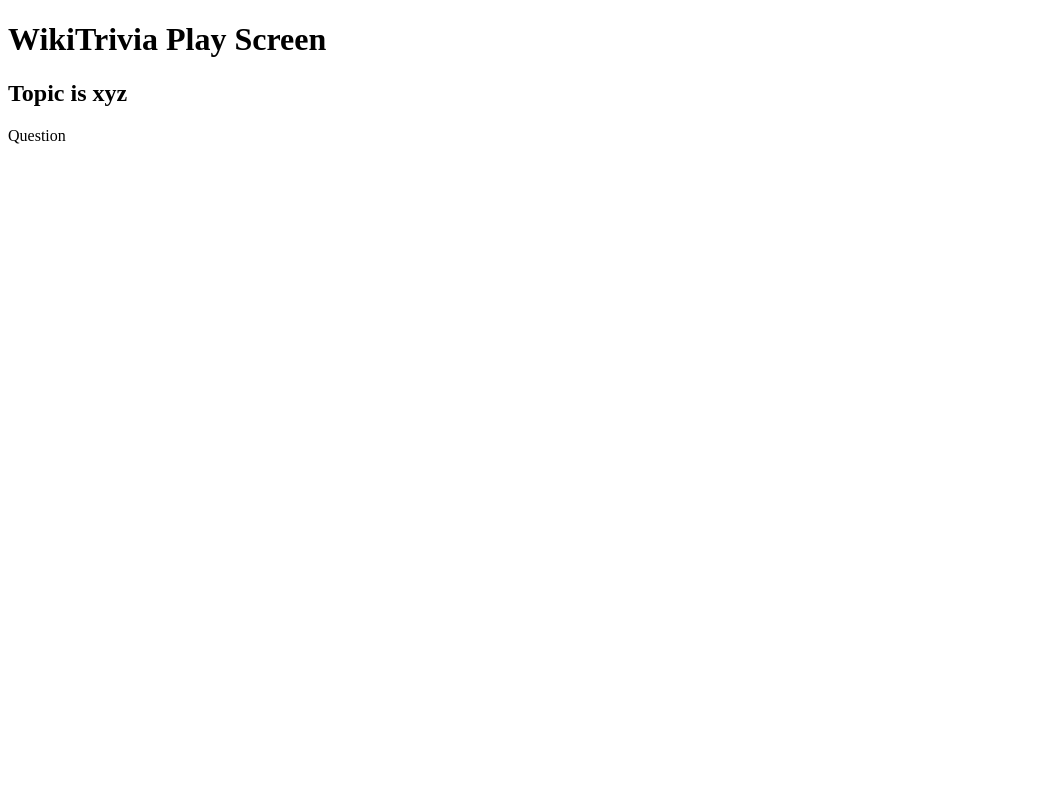
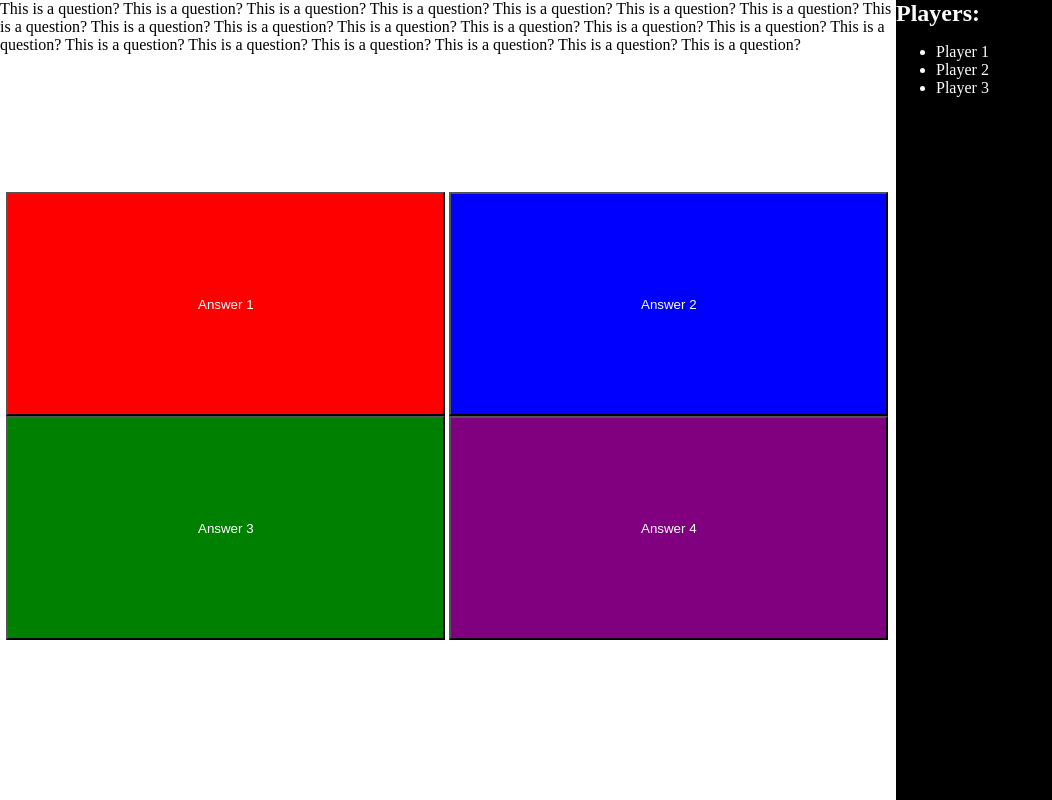
Before and after one commit to jimbot9k/Wikitrivia, a Flask app: page /play in a window 1280 px wide. Shown: the whole page, without its empty margins (0-1052 px from the left). Run offline with Flask 2, Linux system fonts and the light colour scheme; some libraries are stand-ins or nearby versions.

Commit message:
so many things

```diff
--- a/src/index.py
+++ b/src/index.py
@@ -4,7 +4,7 @@ from flask_assets import Environment
 from flask_socketio import SocketIO, emit, join_room, send
 
 app = Flask(__name__)
-socketio = SocketIO(app)
+socketio = SocketIO(app, cors_allowed_origins="*")
 assets = Environment(app)
 
 # Main home page
@@ -13,28 +13,17 @@ def index():
     if request.method == 'GET':
         return render_template("index.html")
     else:
+        type = request.form['type']
         playerName = request.form['name']
-        if ((request.form['type']) == 'Join'):
+        roomID = request.form['room']
+        if (type == 'Join'):
             resp = make_response(render_template("play.html", playerName = playerName))
-        elif ((request.form['type']) == 'Create'):
-            resp = make_response(render_template("create.html", playerName = playerName))
+        elif (type == 'Create'):
+            resp = make_response(render_template("play.html", playerName = playerName))
+        resp.set_cookie('roomID', roomID)
         resp.set_cookie('playerName', playerName)
+        resp.set_cookie('type', type)
         return resp
-
-
-# Create lobby page
-@app.route("/create", methods=['GET', 'POST'])
-def create():
-    playerName = request.cookies.get('playerName')
-    if not playerName:
-        return render_template("index.html")
-    if request.method == 'GET':
-        return render_template("create.html", playerName=playerName)
-    else:
-        if ((request.form['type']) == 'Host'):
-            return render_template("play.html")
-        elif ((request.form['type']) == 'Solo'):
-            return render_template("play.html")
 
 # Play game page
 @app.route("/play", methods=['GET', 'POST'])
@@ -48,6 +37,18 @@ def play():
 def on_connect():
     print("connection attempted.")
 
+@socketio.on('createRoom')
+def create_room(json):
+    print(str(json))
+    send(str(json))
+
+@socketio.on('joinGame')
+def join_game(json):
+    print(json['roomID'])
+    print(json['playerName'])
+
+    send(str(json))
+
 
 if __name__ == '__main__':
     socketio.run(app, debug=True)
--- /dev/null
+++ b/src/static/js/play.js
@@ -0,0 +1,39 @@
+const URL = "http://localhost:5000";
+const playerName = document.cookie.split(';')[0].split('=')[1]
+const roomID = document.cookie.split(';')[1].split('=')[1]
+var socket = io(URL, { autoConnect: false });
+console.log(playerName + " " + roomID)
+
+socket.onAny((event, ...args) => {
+    console.log(event, args);
+});
+
+function updateQuestion() {
+
+}
+
+function updatePlayers() {
+
+}
+
+function sendAnswer() {
+
+}
+
+function createGame() {
+
+}
+
+function joinGame() {
+    const msg = {roomID:roomID, playerName:playerName}
+    socket.emit('joinGame', msg)
+}
+
+function endRound() {
+
+}
+
+
+socket.connect();
+socket.on
+joinGame()
--- /dev/null
+++ b/src/static/styles/play.css
@@ -0,0 +1,98 @@
+body {
+    margin: 0 !important;
+    padding: 0 !important;
+}
+
+#playScreen {
+    position: absolute;
+    background: white;
+    width: 70%;
+    height: 80%;
+}
+
+#question {
+    position: absolute;
+    background: white;
+    top: 0;
+    width: 100%;
+    height: 30%;
+}
+
+#questionText {
+    position: relative;
+    margin: 0 0 0 0;
+    color: black;
+    height:100%;
+}
+
+#answers {
+    position: absolute;
+    background: white;
+    top: 30%;
+    width: 100%;
+    height: 70%;
+}
+
+#topAnswers {
+    position: relative;
+    background: white;
+    width: 100%;
+    height: 50%;
+    padding-right: .5%;
+    padding-left: .7%;
+}
+
+#bottomAnswers {
+    position: relative;
+    background: white;
+    width: 100%;
+    height: 50%;
+    padding-right: .5%;
+    padding-left: .7%;
+
+}
+
+.answerButton {
+    position: relative;
+    height: 100%;
+    width: 49%;
+    text-align: center;
+    border-color: black;
+}
+
+#answer1 {
+    background-color: red;
+    color: white;
+}
+
+#answer2 {
+    background-color: blue;
+    color: white;
+}
+
+#answer3 {
+    background-color: green;
+    color: white;
+}
+
+#answer4 {
+    background-color: purple;
+    color: white;
+}
+
+#playerList {
+    position: absolute;
+    left: 70%;
+    width: 30%;
+    height: 100%;
+    color: white;
+    border-color: black;
+    background-color: black;
+}
+
+#menu {
+    position: absolute;
+    top: 80%;
+    width: 70%;
+    height: 20%
+}
--- a/src/templates/play.html
+++ b/src/templates/play.html
@@ -1,15 +1,39 @@
 <!DOCTYPE html>
     <html>
-        <script> src="/socket.io/socket.io.js"</script>
-        <script >
-        </script>
         <head>
+            <link rel="stylesheet" type="text/css" href="{{ url_for('static', filename='styles/play.css') }}">
+            <script src="https://cdn.socket.io/3.1.3/socket.io.min.js" integrity="sha384-cPwlPLvBTa3sKAgddT6krw0cJat7egBga3DJepJyrLl4Q9/5WLra3rrnMcyTyOnh" crossorigin="anonymous"></script>
+            <script src="{{ url_for('static', filename='js/play.js') }}"></script>
             <title>WikiTrivia</title>
         </head>
         <body>
-            <h1>WikiTrivia Play Screen</h1>
-            <h2>Topic is xyz</h2>
-            <div>Question</div>
-            <div class="Question"> </div>
+            <div id = "playScreen">
+                <div id = "question">
+                    <p id="questionText">This is a question? This is a question? This is a question? This is a question? This is a question? This is a question? This is a question? This is a question? This is a question? This is a question? This is a question? This is a question? This is a question? This is a question? This is a question? This is a question? This is a question?
+                        This is a question? This is a question? This is a question? This is a question?
+                    </p>
+                </div>
+                <div id = "answers">
+                    <div id = "topAnswers">
+                        <button id="answer1" class="answerButton">Answer 1</button>
+                        <button id="answer2" class="answerButton">Answer 2</button>
+                    </div>
+                    <div id = "bottomAnswers">
+                        <button id="answer3" class="answerButton">Answer 3</button>
+                        <button id="answer4" class="answerButton">Answer 4</button>
+                    </div>
+                </div>
+            </div>
+
+            <div id = "playerList">
+                <h2 style="margin: 0 0 0 0;">Players:</h2>
+                <ul>
+                    <li>Player 1</li>
+                    <li>Player 2</li>
+                    <li>Player 3</li>
+                </ul>
+            </div>
+            <div id= "menu">
+            </div>
         </body>
     </html>
```
Also changed, not shown: src/static/styles/styles.css (+7 -0 lines), src/templates/create.html (deleted, +0 -16 lines), src/templates/index.html (line endings or trailing spaces).
